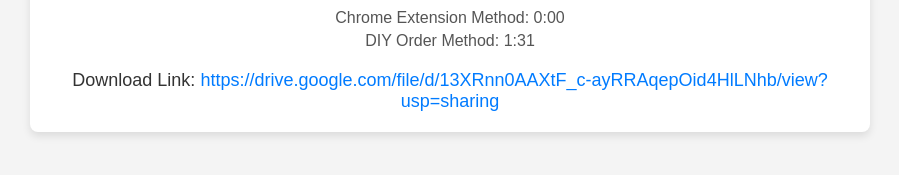
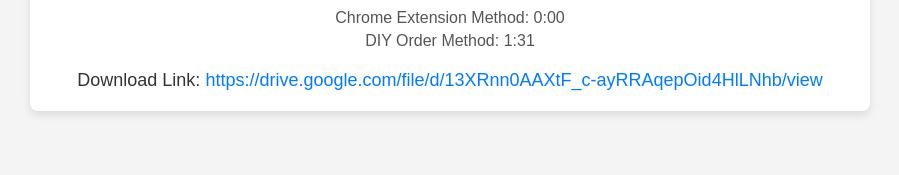
Before and after one commit to riskreminder/riskreminder, a plain HTML site: page cnfans.html in a window 1280 px wide. Shown: the part 577-752 px from the top of the page, without its empty margins (190-1089 px from the left). Drawn offline with Linux system fonts and the light colour scheme.

Commit message:
Update cnfans.html

```diff
--- a/cnfans.html
+++ b/cnfans.html
@@ -88,7 +88,7 @@
         </div>
 
         <div class="download-link">
-            Download Link: <a href="https://drive.google.com/file/d/13XRnn0AAXtF_c-ayRRAqepOid4HlLNhb/view?usp=sharing" target="_blank">https://drive.google.com/file/d/13XRnn0AAXtF_c-ayRRAqepOid4HlLNhb/view?usp=sharing</a>
+            Download Link: <a href="https://drive.google.com/file/d/13XRnn0AAXtF_c-ayRRAqepOid4HlLNhb/view" target="_blank">https://drive.google.com/file/d/13XRnn0AAXtF_c-ayRRAqepOid4HlLNhb/view</a>
         </div>
     </div>
 
```
